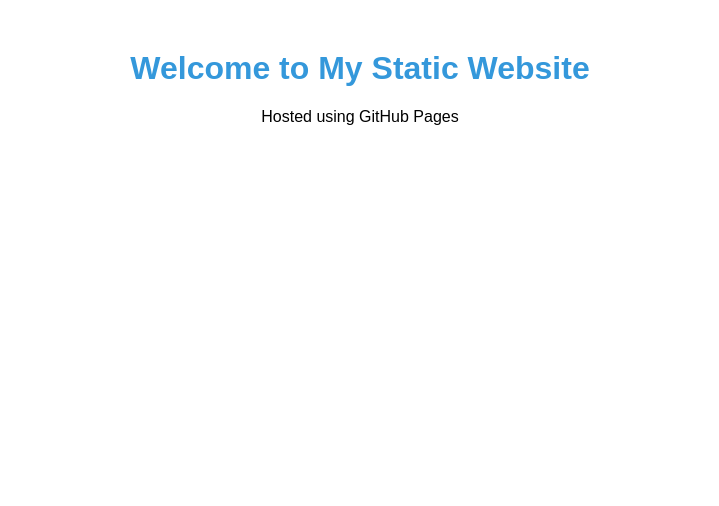
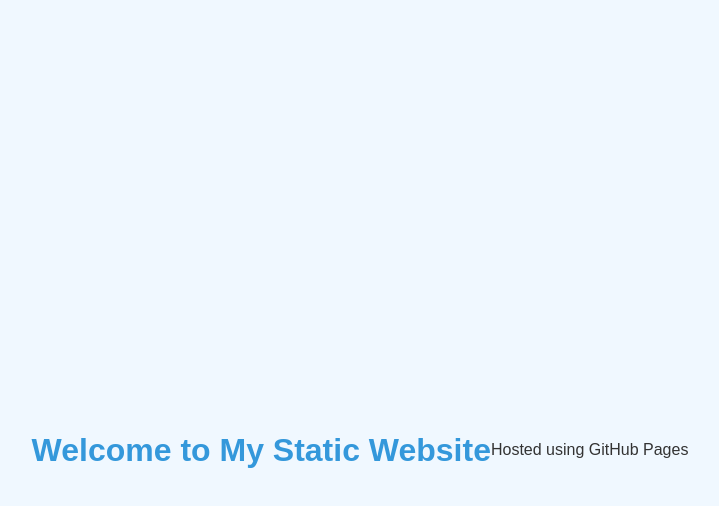
Before and after one commit to itsunikitagodse/task6-static-site-with-github, a plain HTML site: page index.html in a window 1280 px wide. Shown: the whole page, without its empty margins (280-999 px from the left). Drawn offline with Linux system fonts and the light colour scheme.

Commit message:
Added custom CSS

```diff
--- a/index.html
+++ b/index.html
@@ -3,6 +3,7 @@
 <head>
   <meta charset="UTF-8">
   <title>My Static Website</title>
+   <link rel="stylesheet" href="style.css" />
   <style>
     body {
       font-family: Arial, sans-serif;
--- /dev/null
+++ b/style.css
@@ -0,0 +1,20 @@
+body {
+  margin: 0;
+  padding: 0;
+  font-family: 'Verdana', sans-serif;
+  background-color: #f0f8ff;
+  color: #333;
+  display: flex;
+  justify-content: center;
+  align-items: center;
+  height: 100vh;
+}
+
+.container {
+  text-align: center;
+  border: 2px solid #4CAF50;
+  padding: 40px;
+  background-color: #ffffff;
+  border-radius: 15px;
+  box-shadow: 0 5px 15px rgba(0,0,0,0.1);
+}
```
